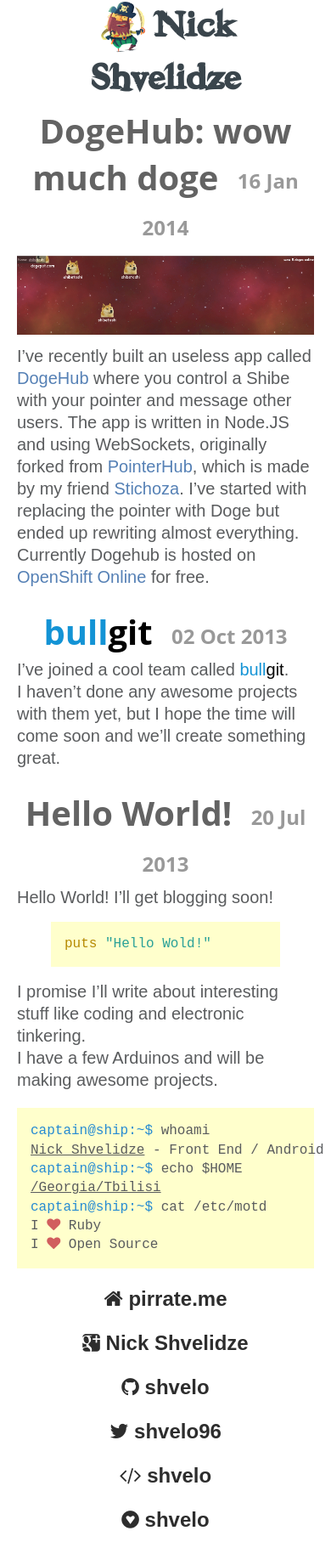
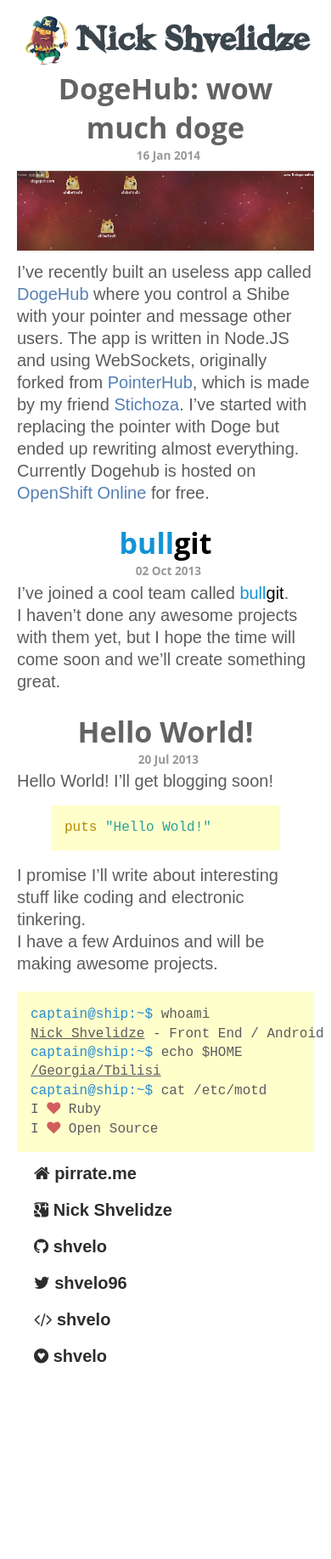
Before and after one commit to shvelo/blog.pirrate.me, a Jekyll site: the page built from index.html, in a window 390 px wide. Shown: the whole page at 85% size. Built offline with Jekyll 4.4.1, drawn with Linux system fonts in a browser that asks for light colours; nearby versions of some CDN libraries; some web fonts are replaced; Markdown is read by kramdown in place of the engine named in the settings; comment, search, counter and statistics services are not loaded; after the commit the page ends 1632 px from its top, so only the background shows below that.

Commit message:
New style

```diff
--- a/css/main.css
+++ b/css/main.css
@@ -229,21 +229,10 @@
   width: 1em;
 }
 
-@media (max-width: 60em) {
-  #container #header h1 {
-    font-size: 4em;
-  }
-}
-
-@media (max-width: 50em) {
-  #container #header h1 {
-    font-size: 3.7em;
-  }
-}
-
 @media (max-width: 45em) {
   #container #header h1 {
-    font-size: 3.7em;
+    font-size: 2.9em;
+    padding-top: .3em;
   }
 
   #container #header h1 small {
@@ -256,21 +245,22 @@
 
   #container #footer .whoami, #container #footer .links {
     float: none;
-    margin-bottom: .5em;
+    margin-bottom: .2em;
     width: auto;
   }
 
   #container #footer .links a {
     padding-top: .5em;
     padding-bottom: .5em;
-    font-size: 120%;
     font-weight: bold;
-    text-align: center;
+  }
+
+  #container #content .post .title {
+    font-size: 1.7em;
+  }
+
+  #container #content .post .title a small {
+    display: block;
+    font-size: .4em;
   }
 }
-
-@media (max-width: 35em) {
-  #container #header h1 {
-    font-size: 3em;
-  }
-}
```
Also changed, not shown: 9 other files.
